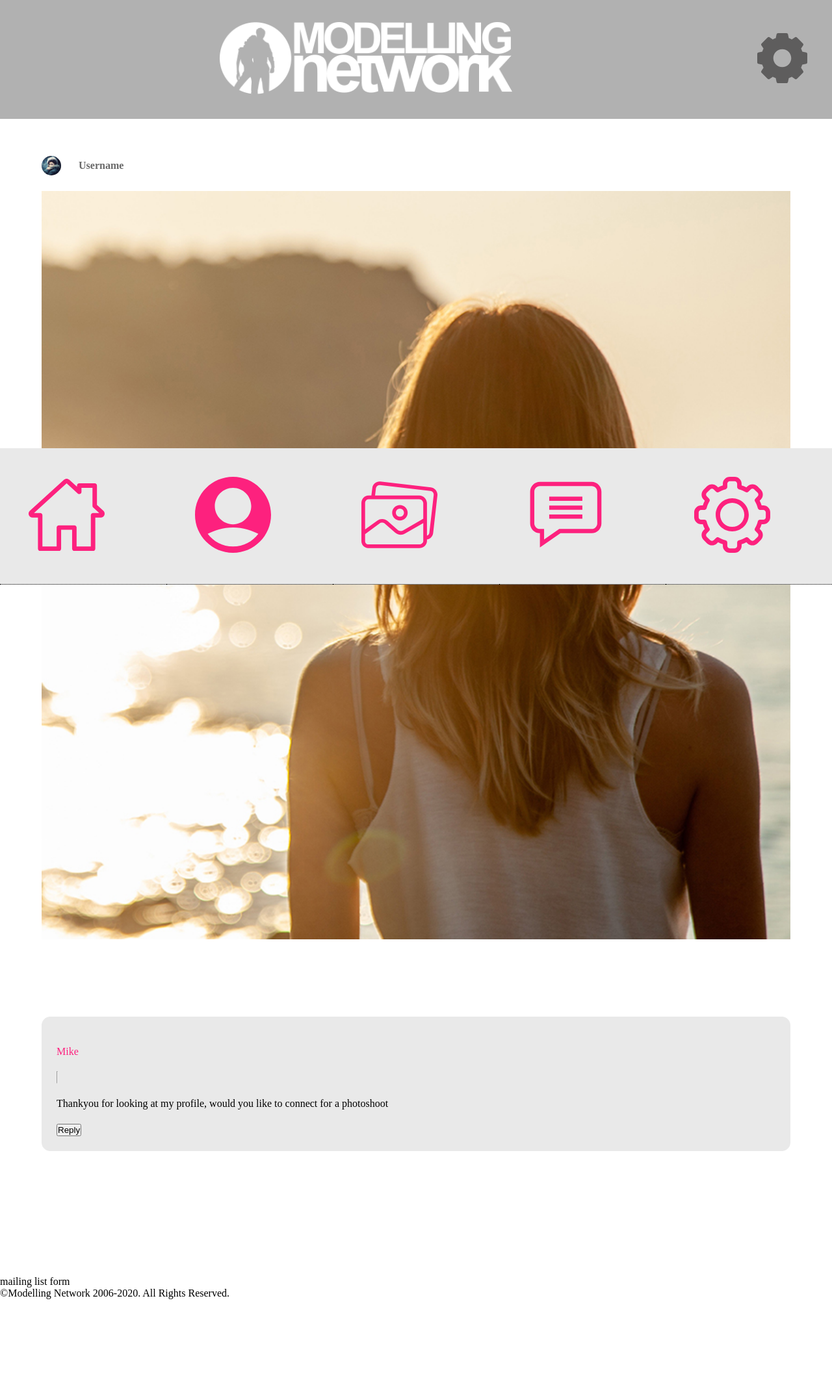
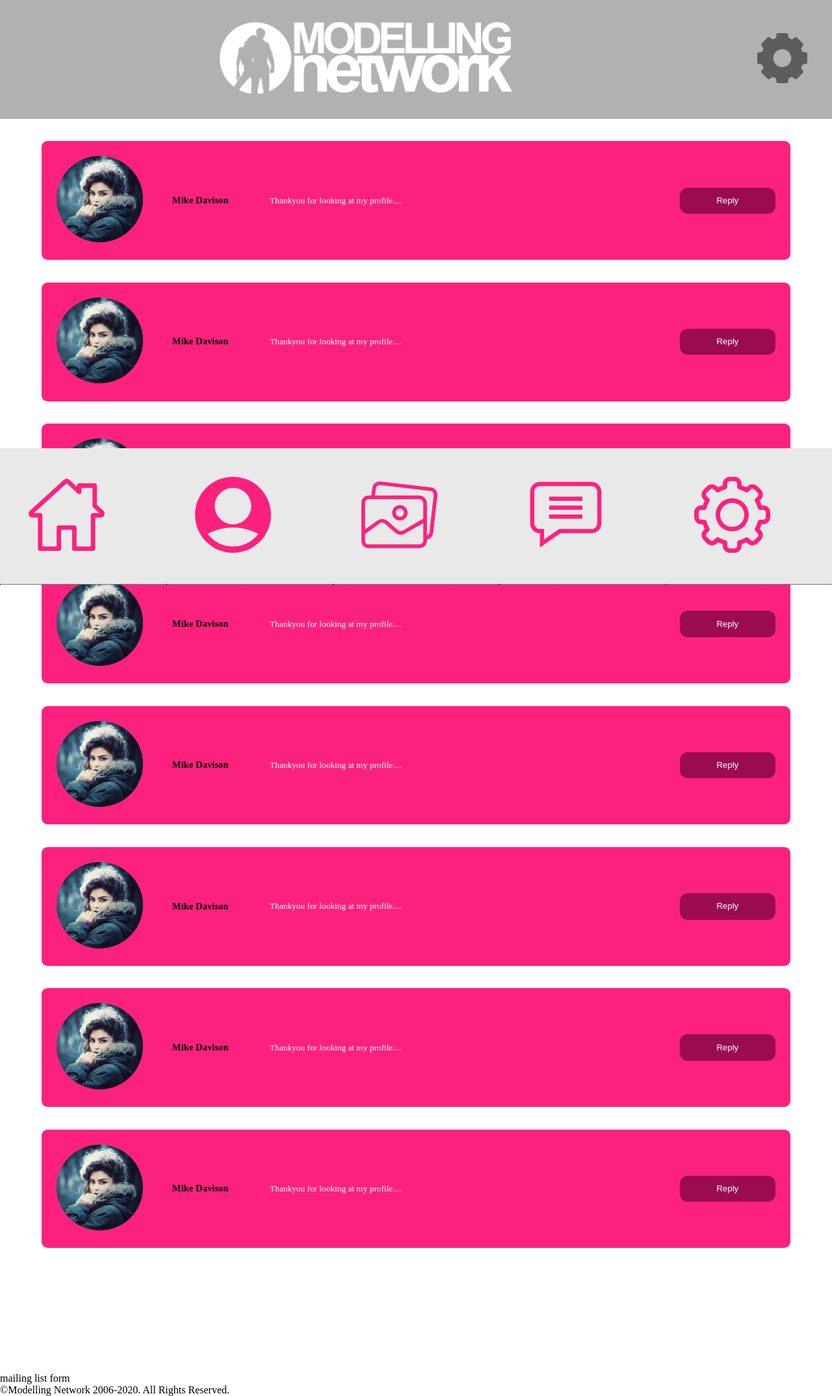
Before and after one commit to dev-folder/dev-mn, a Jekyll site: the page built from messages.html, in a window 1280 px wide. Shown: the whole page at 65% size. Built offline with Jekyll 4.4.1, drawn with Linux system fonts in a browser that asks for light colours; before the commit the page ends 2000 px from its top, so only the background shows below that.

Commit message:
most of this is finished for the basic concept

```diff
--- a/assets/css/style.css
+++ b/assets/css/style.css
@@ -98,23 +98,40 @@ article a{margin:2% 0; color:#fd217e; display: block;}
 .home-message > .message-content{}
 button .message-reply{}
 
-
 .home-new-gallery{}
 .home-new-gallery img{width:100%; height:auto;}
 
-.new-gallery{margin:0; padding:0;}
+.new-gallery{margin:0 0 7% 0; padding:0;}
+.new-gallery h4{color: #333; margin:3% 0;}
 .new-gallery img{width:100%; height:auto; border-radius: 7pt;}
-.new-gallery img:nth-child(2n){width:32%; margin: 0 0.3%; height:auto; display: inline-block; border:none;}
-.new-gallery img:nth-child(3n){width:32%; margin: 0 0.3%; height:auto; display: inline-block; border:none;}
-.new-gallery img:nth-child(4n){width:32%; margin: 0 0.3%; height:auto; display: inline-block; border:none;}
+.new-gallery img:nth-child(2n){width:31%; margin: 0 0.3%; height:auto; display: inline-block; border:none;}
+.new-gallery img:nth-child(3n){width:31%; margin: 0 0.3%; height:auto; display: inline-block; border:none;}
+.new-gallery img:nth-child(4n){width:31%; margin: 0 0.3%; height:auto; display: inline-block; border:none;}
 
-/*
-.content-link-image ul li img{width: 100%; height:auto; display: block; filter: opacity(100%);}
-.content-link-image ul li:nth-child(4), .content-link-image ul li:nth-child(5n) {width: 50%; float: left;}
-.content-link-image ul li:nth-child(9) {width: 100%; float: left;}
-.content-link-image ul li a img{ height:auto; display: block; filter: opacity(40%);}
-*/
 
+
+.My-Profile {text-align: center;}
+.My-Profile > .username h2{text-align: center; font-size: 22pt; margin: 5% 0; display: block;}
+.My-Profile > .username span{display: block; font-weight: bold; margin-top:3%;}
+.My-Profile > .username img{border-radius: 50%; width:70%; margin:0 auto; display: block;}
+
+.my-galleries{margin:0; padding:0;}
+.my-galleries h3{text-align:center;}
+.my-galleries img{width:100%; margin:0 1%; height:auto; border-radius: 7pt;}
+.my-galleries img:nth-child(2n){width:31%; margin: 0 0.3%; height:auto; display: inline-block; border:none;}
+.my-galleries img:nth-child(3n){width:31%; margin: 0 0.3%; height:auto; display: inline-block; border:none;}
+.my-galleries img:nth-child(4n){width:31%; margin: 0 0.3%; height:auto; display: inline-block; border:none;}
+
+.messages-page{display: grid; grid-template-columns: 1fr 1fr 60% 1fr; align-items: center; background-color:#fd217e; border-radius: 7pt; padding:2%; margin:3% 0;}
+.message-img{grid-column:1;}
+.message-img img{border-radius:50%; width: 90%; height:auto;}
+
+.message-name{grid-column:2; text-align: center; margin: 0 4%; color:#000; font-size: 11pt; font-weight:bold; line-height:10pt;}
+
+.message-content{grid-column:3; margin-left: 5%; font-size: 10pt; color: #fff;}
+
+.message-read{grid-column:4; padding: 4%;}
+.message-reply{border:none; background-color: #9b0b4f; color:#fff; padding:7%; line-height: 15pt; border-radius: 9pt;}
 
 aside{}
 
--- a/index.html
+++ b/index.html
@@ -9,10 +9,9 @@ description: Log in and join the UKs best modelling website.
 			<input type="text" id="fname" name="fname" value="Username/Email Address"><br>
 			<label for="lname"></label><br>
 			<input type="text" id="lname" name="lname" value="Password"><br><br>
-			<input class="login" type="submit" value="Login">
+			<button class="login" value="register" type="submit">Login</button>
 			<a href="#" title="Forgot Password">Forgot Password</a>
 		</form>
 
-		<button class="register"
-			value="register">Register</button>
+		<button class="register" value="register">Register</button>
 	</main>
--- a/messages.html
+++ b/messages.html
@@ -4,27 +4,54 @@ description: Join other models within our network.
 ---
 	<main class="page-main">
 
-		<article class="home-post">
-			<div class="username">
-				<a href="#">
-					<img src="{{site.url}}/assets/images/model2.jpg" title="Profile" alt="user avatar">
-					<h2>Username</h2>
-				</a>
-			</div>
-
-			<img src="{{site.url}}/assets/images/model.jpg" alt="" title="">
-			<p></p>
+		<article class="messages-page">
+			<div class="message-img"><img src="/assets/images/model2.jpg"></div>
+			<div class="message-name"> Mike Davison</div>
+			<div class="message-content">Thankyou for looking at my profile....</div>
+			<button class="message-read message-reply">Reply</button>
 		</article>
-
-		<article class="home-message">
-			<div class="username"><a href="#" title="View Profile">Mike</a></div>
-			<div class="block-line"> <hr> </div>
-			<div class="message-content">
-				<p>Thankyou for looking at my profile, would you like to connect for a photoshoot</p>
-			</div>
-			<button class="message-reply">Reply</button>
+		<article class="messages-page">
+			<div class="message-img"><img src="/assets/images/model2.jpg"></div>
+			<div class="message-name"> Mike Davison</div>
+			<div class="message-content">Thankyou for looking at my profile....</div>
+			<button class="message-read message-reply">Reply</button>
 		</article>
-
+		<article class="messages-page">
+			<div class="message-img"><img src="/assets/images/model2.jpg"></div>
+			<div class="message-name"> Mike Davison</div>
+			<div class="message-content">Thankyou for looking at my profile....</div>
+			<button class="message-read message-reply">Reply</button>
+		</article>
+		<article class="messages-page">
+			<div class="message-img"><img src="/assets/images/model2.jpg"></div>
+			<div class="message-name"> Mike Davison</div>
+			<div class="message-content">Thankyou for looking at my profile....</div>
+			<button class="message-read message-reply">Reply</button>
+		</article>
+		<article class="messages-page">
+			<div class="message-img"><img src="/assets/images/model2.jpg"></div>
+			<div class="message-name"> Mike Davison</div>
+			<div class="message-content">Thankyou for looking at my profile....</div>
+			<button class="message-read message-reply">Reply</button>
+		</article>
+		<article class="messages-page">
+			<div class="message-img"><img src="/assets/images/model2.jpg"></div>
+			<div class="message-name"> Mike Davison</div>
+			<div class="message-content">Thankyou for looking at my profile....</div>
+			<button class="message-read message-reply">Reply</button>
+		</article>
+		<article class="messages-page">
+			<div class="message-img"><img src="/assets/images/model2.jpg"></div>
+			<div class="message-name"> Mike Davison</div>
+			<div class="message-content">Thankyou for looking at my profile....</div>
+			<button class="message-read message-reply">Reply</button>
+		</article>
+		<article class="messages-page">
+			<div class="message-img"><img src="/assets/images/model2.jpg"></div>
+			<div class="message-name"> Mike Davison</div>
+			<div class="message-content">Thankyou for looking at my profile....</div>
+			<button class="message-read message-reply">Reply</button>
+		</article>
 	</main>
 
 	<section class="mail-list">mailing list form</section>
```
Also changed, not shown: profile.html (added, +55 -0 lines), 5 other files.
